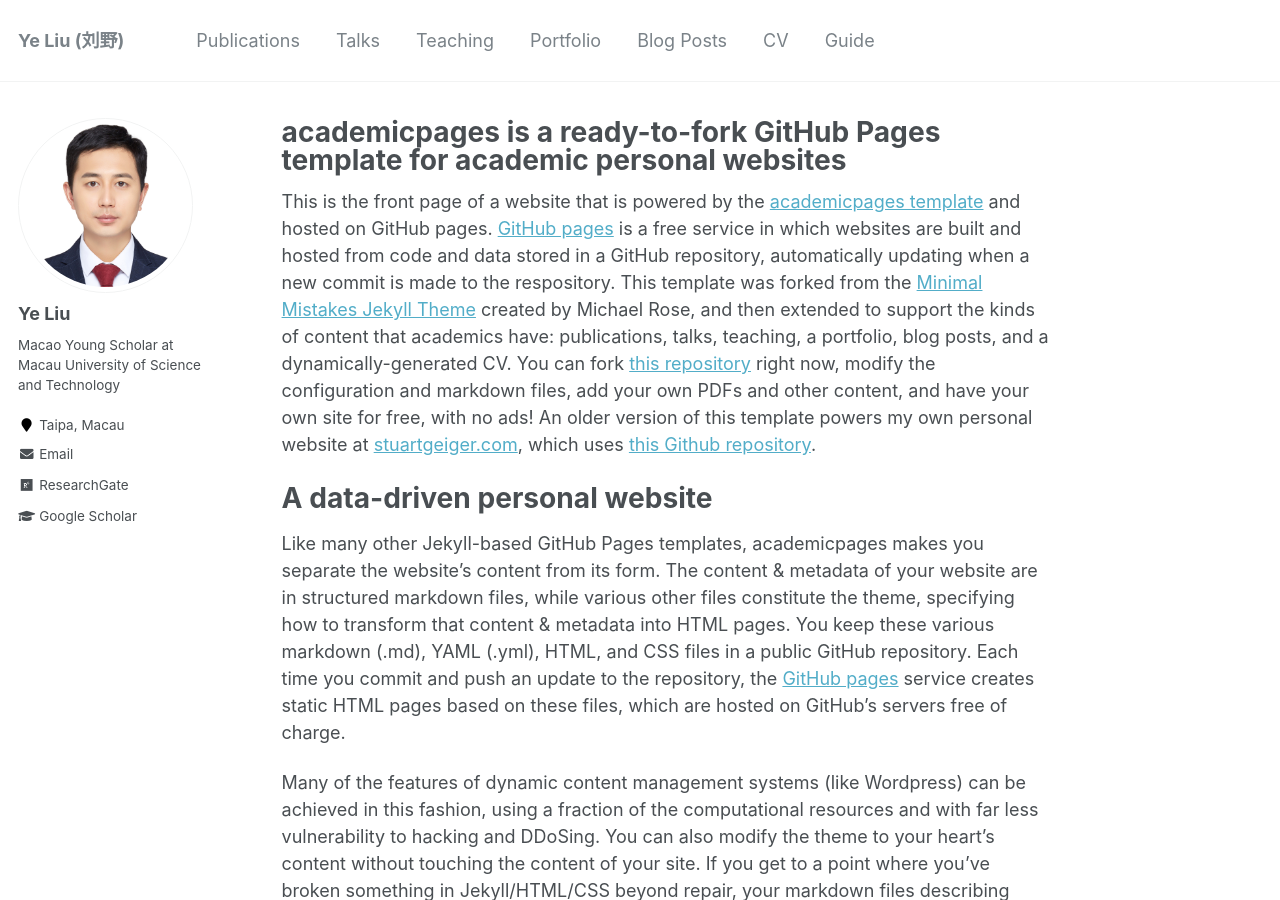
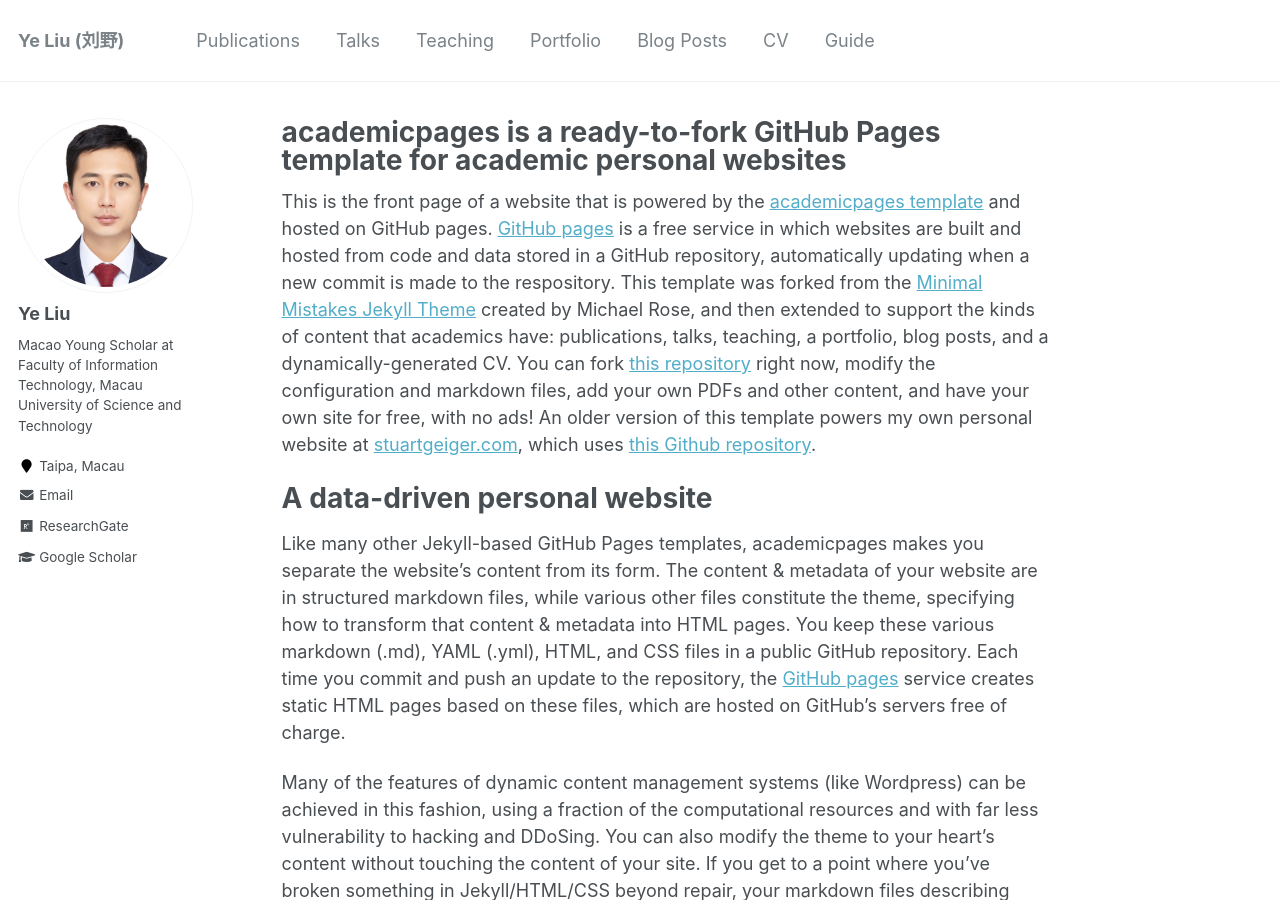
Before and after one commit to ChrisYe-Liu/chrisye-liu.github.io, a Jekyll site: the page built from _pages/about.md, in a window 1280 px wide and 900 px high. Built offline with Jekyll 4.4.1, drawn with Linux system fonts in a browser that asks for light colours.

Commit message:
Update _config.yml

```diff
--- a/_config.yml
+++ b/_config.yml
@@ -82,7 +82,7 @@ analytics:
 author:
   name             : "Ye Liu"
   avatar           : "ye-biophoto.JPG"
-  bio              : "Macao Young Scholar at Macau University of Science and Technology"
+  bio              : "Macao Young Scholar at Faculty of Information Technology, Macau University of Science and Technology"
   location         : "Taipa, Macau"
   employer         :
 #  pubmed           : "https://www.ncbi.nlm.nih.gov/pubmed/?term=john+snow"
```
